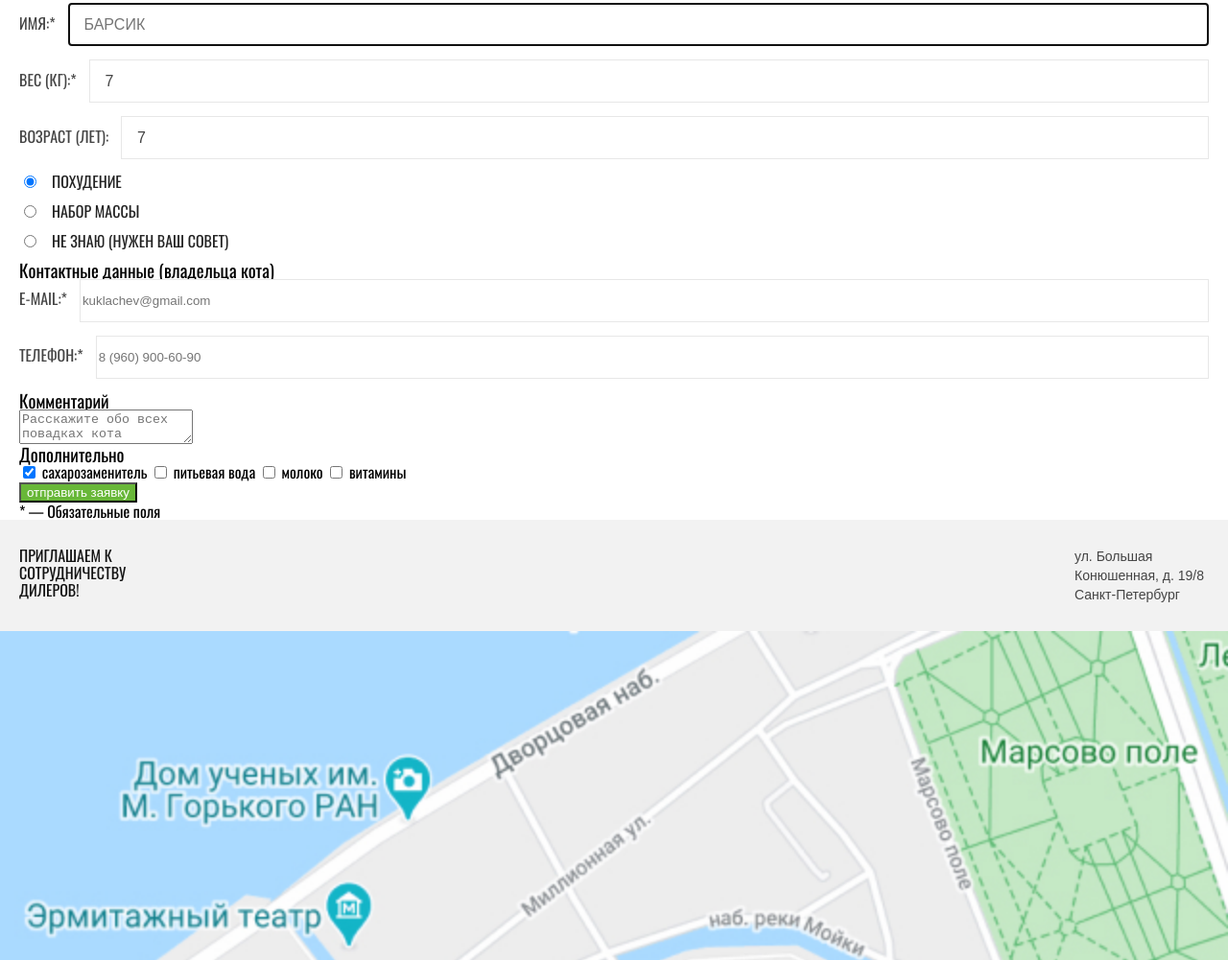
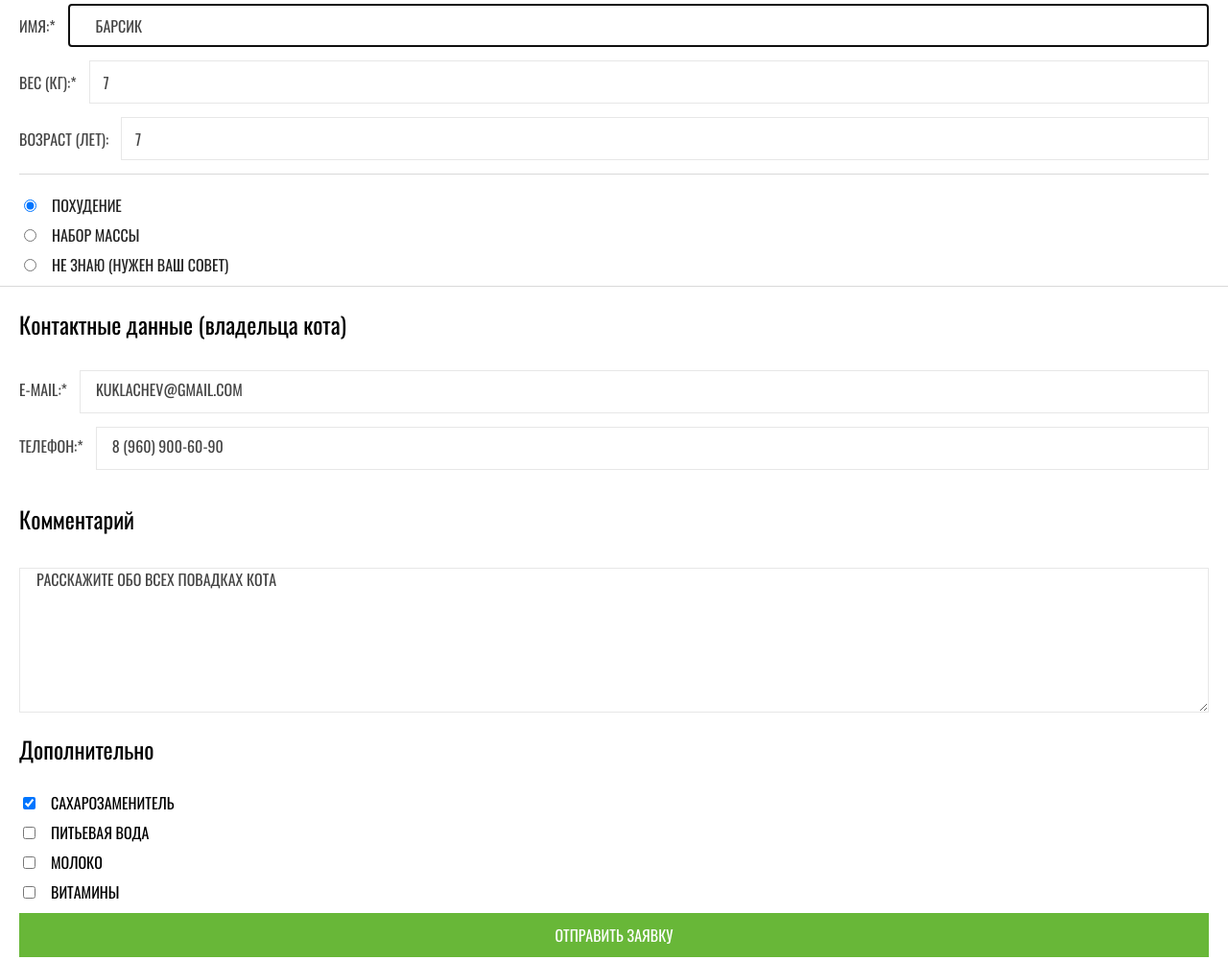
Before and after one commit to De-Mel/456507-cat-energy-22, a website: page source/form.html in a window 1280 px wide. Shown: the part 224-1225 px from the top of the page at 96% size. Drawn offline with nearby package versions, Linux system fonts and the light colour scheme; files that its build step writes are made by us from their sources.

Commit message:
Стилизация страницы формы

```diff
--- a/source/form.html
+++ b/source/form.html
@@ -54,7 +54,7 @@
           <form class="programm__form" action="#" method="post">
             <div class="programm__wrapper">
               <label class="programm__form-label" for="name">Имя:*</label>
-              <input class="programm__form-field" type="text" name="name" id="name" placeholder="БАРСИК" required autofocus>
+              <input class="programm__form-field" type="text" name="name" id="name" placeholder="Барсик" required autofocus>
             </div>
             <div class="programm__wrapper">
               <label class="programm__form-label" for="weight">Вес (кг):*</label>
@@ -82,7 +82,7 @@
 
       <section class="owner">
         <div class="container">
-          <h3 class="owner__title">
+          <h3 class="owner__title h3-title">
             Контактные данные (владельца кота)
           </h3>
           <form class="owner__form" action="#" method="post">
@@ -100,30 +100,38 @@
 
       <section class="comments">
         <div class="container">
-          <h3 class="comments__title">
+          <h3 class="comments__title h3-title">
             Комментарий
           </h3>
           <form class="comments__form" action="#" method="post">
-            <label class="" for="manners"></label>
-            <textarea class="" name="manners" id="manners" placeholder="Расскажите обо всех повадках кота"></textarea>
+            <label for="manners"></label>
+            <textarea class="comments__form-textarea" name="manners" id="manners" placeholder="Расскажите обо всех повадках кота"></textarea>
           </form>
         </div>
       </section>
 
       <section class="additionally">
         <div class="container">
-          <h3 class="additionally__title">
+          <h3 class="additionally__title h3-title">
             Дополнительно
           </h3>
           <form class="additionally__form" action="#" method="post">
-            <input type="checkbox" name="sugar" id="sugar" checked>
-            <label for="sugar">сахарозаменитель</label>
-            <input type="checkbox" name="water" id="water">
-            <label for="water">питьевая вода</label>
-            <input type="checkbox" name="milk" id="milk">
-            <label for="milk">молоко</label>
-            <input type="checkbox" name="vitamins" id="vitamins">
-            <label for="vitamins">витамины</label>
+            <div class="additionally__wrapper-checkbox">
+              <input class="additionally__form-field__checkbox" type="checkbox" name="sugar" id="sugar" checked>
+              <label class="additionally__form-checkbox" for="sugar">сахарозаменитель</label>
+            </div>
+            <div class="additionally__wrapper-checkbox">
+              <input class="additionally__form-field__checkbox" type="checkbox" name="water" id="water">
+              <label class="additionally__form-checkbox" for="water">питьевая вода</label>
+            </div>
+            <div class="additionally__wrapper-checkbox">
+              <input class="additionally__form-field__checkbox" type="checkbox" name="milk" id="milk">
+              <label class="additionally__form-checkbox" for="milk">молоко</label>
+            </div>
+            <div class="additionally__wrapper-checkbox">
+              <input class="additionally__form-field__checkbox" type="checkbox" name="vitamins" id="vitamins">
+              <label class="additionally__form-checkbox" for="vitamins">витамины</label>
+            </div>
           </form>
           <button class="additionally__button button" type="submit">отправить заявку</button>
           <p class="additionally__text">* — Обязательные поля</p>
@@ -136,7 +144,7 @@
             <h3 class="contacts__title">
               приглашаем к сотрудничеству дилеров!
             </h3>
-            <p class="contacts__text arial-grey">
+            <p class="contacts__text">
               ул. Большая
               Конюшенная, д. 19/8
               Санкт-Петербург
--- /dev/null
+++ b/source/sass/blocks/additionally.scss
@@ -0,0 +1,52 @@
+.additionally {
+  padding-bottom: 32px;
+
+  &__title {
+    padding-bottom: 34px;
+  }
+
+  &__text {
+    font-family: "Arial", sans-serif;
+    font-weight: normal;
+    font-size: 14px;
+    line-height: 16px;
+    text-align: center;
+    color: $basic_black;
+    margin-top: 21px;
+  }
+}
+
+.additionally__form {
+  display: flex;
+  flex-direction: column;
+
+  &-field__checkbox {
+    margin-right: 16px;
+  }
+
+  &-checkbox {
+    padding-bottom: 13px;
+    text-transform: uppercase;
+    color: $basic_black;
+  }
+}
+
+.additionally__wrapper-checkbox {
+  display: flex;
+  align-items: baseline;
+}
+
+.additionally__button {
+  // display: block;
+  padding: 14px 77px;
+  text-transform: uppercase;
+  border: none;
+
+  &[type="submit"] {
+    font-family: "Oswald", "Arial", sans-serif;
+    font-weight: 400;
+    font-size: 16px;
+    line-height: 18px;
+    width: 100%;
+  }
+}
--- /dev/null
+++ b/source/sass/blocks/comments.scss
@@ -0,0 +1,24 @@
+.comments {
+  margin-bottom: 23px;
+
+  &__title {
+    padding-bottom: 38px;
+  }
+
+  &__form-textarea {
+    border: 1px solid #e7e7e7;
+    height: 151px;
+    width: 100%;
+  }
+}
+
+.comments__form-textarea::placeholder {
+  font-family: "Oswald", "Arial", sans-serif;
+  font-weight: 400;
+  font-size: 16px;
+  line-height: 18px;
+  padding-left: 15px;
+  color: $special_dark-grey;
+  text-transform: uppercase;
+  letter-spacing: 0.1;
+}
--- /dev/null
+++ b/source/sass/blocks/owner.scss
@@ -0,0 +1,7 @@
+.owner {
+  margin-bottom: 24px;
+
+  &__title {
+    margin-bottom: 35px;
+  }
+}
--- a/source/sass/blocks/programm.scss
+++ b/source/sass/blocks/programm.scss
@@ -1,3 +1,9 @@
+.programm {
+  margin-bottom: 26px;
+  border-top: 1px solid #d9d9d9;
+  border-bottom: 1px solid #d9d9d9;
+}
+
 .programm__title {
   font-size: 36px;
   line-height: 36px;
@@ -21,6 +27,12 @@
   display: flex;
   align-items: baseline;
 
+  &:nth-child(3) {
+    margin-bottom: 23px;
+    border-bottom: 1px solid #d9d9d9;
+    width: 100%;
+  }
+
   &-radio {
     display: flex;
     align-items: baseline;
@@ -42,12 +54,16 @@
 }
 
 .programm__form-field[type="text"],
-.programm__form-field[type="number"] {
-  padding-left: 16px;
-  color: $special_dark-grey;
+.programm__form-field[type="number"],
+.programm__form-field::placeholder {
+  font-family: "Oswald", "Arial", sans-serif;
   font-weight: 400;
   font-size: 16px;
   line-height: 18px;
+  padding-left: 14px;
+  color: $special_dark-grey;
+  text-transform: uppercase;
+  letter-spacing: 0.01px;
 }
 
 .programm__form-field__radio {
--- a/source/sass/blocks/promo.scss
+++ b/source/sass/blocks/promo.scss
@@ -53,7 +53,7 @@
 
 .promo__button {
   display: block;
-  padding: 8px 73px;
+  padding: 14px 73px;
   font-size: 14px;
   line-height: 18px;
   text-transform: uppercase;
--- a/source/sass/global/global.scss
+++ b/source/sass/global/global.scss
@@ -52,3 +52,8 @@ p {
   line-height: 18px;
   color: $special_dark-grey;
 }
+
+.h3-title {
+  font-size: 24px;
+  line-height: 26px;
+}
--- a/source/sass/style.scss
+++ b/source/sass/style.scss
@@ -8,7 +8,7 @@
 // Blocks
 
 @import "blocks/page.scss";
-// @import "blocks/page-header.scss";
+@import "blocks/owner.scss";
 @import "blocks/button.scss";
 @import "blocks/main-nav";
 @import "blocks/programm.scss";
@@ -18,5 +18,7 @@
 @import "blocks/example.scss";
 @import "blocks/slider.scss";
 @import "blocks/contacts.scss";
+@import "blocks/comments.scss";
+@import "blocks/additionally.scss";
 @import "blocks/map.scss";
 @import "blocks/page-footer.scss";
```
